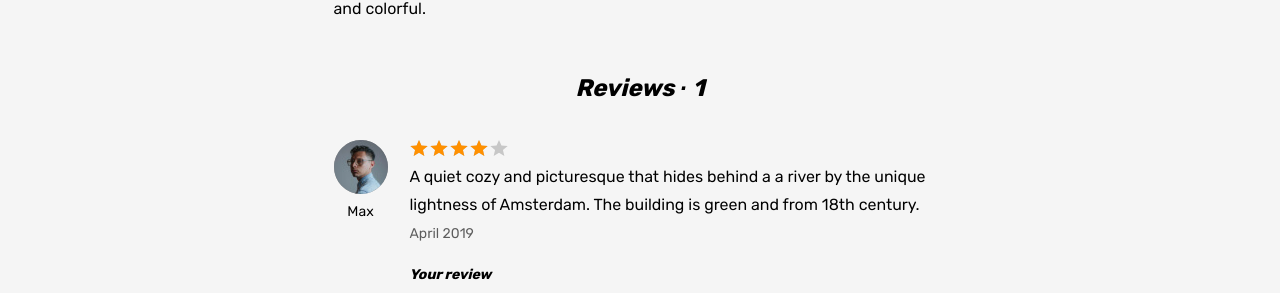
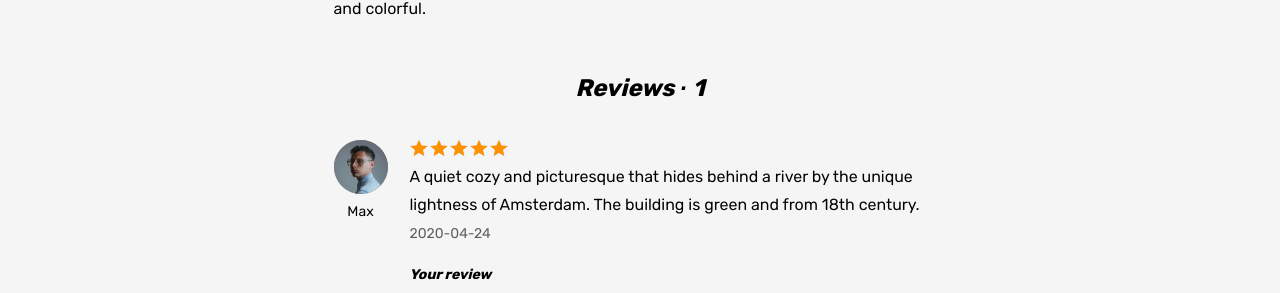
Before and after one commit to htmlacademy-react/794021-six-cities-simple-12, a React (Create React App) app in the folder project/: page /offer/1 in a window 1280 px wide. Shown: the part 1395-1688 px from the top of the page. Built offline with nearby package versions, Linux system fonts and the light colour scheme.

Commit message:
feature: show dynamic reviews from vars

```diff
--- a/project/src/components/app/app.tsx
+++ b/project/src/components/app/app.tsx
@@ -3,13 +3,14 @@ import Main from 'src/pages/main/main';
 import Login from 'src/pages/login/login';
 import Rooms from 'src/components/rooms/rooms';
 import NotFound from 'src/components/not-found/not-found';
-import { Cities, City, Offers, UserLogin } from 'src/types/types';
+import { Cities, City, Offers, Reviews, UserLogin } from 'src/types/types';
 
 type AppProps = {
   cities: Cities;
   currentCity: City;
   offers: Offers;
   offersCount: number;
+  reviews: Reviews;
   userLogin: UserLogin;
 };
 
@@ -23,7 +24,7 @@ function App(props: AppProps): JSX.Element {
           <Route
             path='offer/:id'
             element={
-              <Rooms offers={props.offers} userLogin={props.userLogin} />
+              <Rooms offers={props.offers} reviews={props.reviews} userLogin={props.userLogin} />
             }
           />
           <Route path='*' element={<NotFound />} />
--- /dev/null
+++ b/project/src/components/room-review/room-review.tsx
@@ -0,0 +1,40 @@
+import { Review } from 'src/types/types';
+import { getPercentFromRating } from 'src/utils/utils';
+
+type RoomReviewProps = {
+  review: Review;
+}
+
+export default RoomReview;
+
+function RoomReview({ review }: RoomReviewProps): JSX.Element {
+  return (
+    <>
+      <div className="reviews__user user">
+        {
+          review.user.avatarUrl &&
+          <div className="reviews__avatar-wrapper user__avatar-wrapper">
+            <img className="reviews__avatar user__avatar" src={review.user.avatarUrl} width="54" height="54" alt="Reviews avatar" />
+          </div>
+        }
+        <span className="reviews__user-name">
+          {review.user.name}
+        </span>
+      </div>
+      <div className="reviews__info">
+        <div className="reviews__rating rating">
+          <div className="reviews__stars rating__stars">
+            <span style={{width: getPercentFromRating(review.rating)}}></span>
+            <span className="visually-hidden">Rating</span>
+          </div>
+        </div>
+        <p className="reviews__text">
+          {review.comment}
+        </p>
+        <time className="reviews__time" dateTime={review.date}>
+          {review.date /* TODO: convert*/}
+        </time>
+      </div>
+    </>
+  );
+}
--- a/project/src/components/room-reviews/room-reviews.tsx
+++ b/project/src/components/room-reviews/room-reviews.tsx
@@ -1,35 +1,35 @@
+import { Reviews } from 'src/types/types';
+import RoomReview from 'src/components/room-review/room-review';
+
+type RoomReviewProps = {
+  reviews: Reviews;
+}
+
 export default RoomReviews;
 // TODO: make dynamic
-function RoomReviews(): JSX.Element {
+function RoomReviews({ reviews }: RoomReviewProps): JSX.Element {
   return (
     <>
       <h2 className="reviews__title">Reviews &middot; <span className="reviews__amount">1</span></h2>
       <ul className="reviews__list">
-        <li className="reviews__item">
-          <div className="reviews__user user">
-            <div className="reviews__avatar-wrapper user__avatar-wrapper">
-              <img className="reviews__avatar user__avatar" src="img/avatar-max.jpg" width="54" height="54" alt="Reviews avatar" />
-            </div>
-            <span className="reviews__user-name">
-              Max
-            </span>
-          </div>
-          <div className="reviews__info">
-            <div className="reviews__rating rating">
-              <div className="reviews__stars rating__stars">
-                <span style={{width: '80%'}}></span>
-                <span className="visually-hidden">Rating</span>
-              </div>
-            </div>
-            <p className="reviews__text">
-              A quiet cozy and picturesque that hides behind a a river by the unique lightness of Amsterdam. The building is green and from 18th century.
-            </p>
-            <time className="reviews__time" dateTime="2019-04-24">April 2019</time>
-          </div>
-        </li>
+        {
+          reviews.map((review) => {
+            const key = `${review.id}-${review.date}-${review.comment}-${review.user.id}`;
+            return (
+              <li
+                className="reviews__item"
+                key={key}
+              >
+                <RoomReview review={review} />
+              </li>
+            );
+          })
+        }
       </ul>
       <form className="reviews__form form" action="#" method="post">
-        <label className="reviews__label form__label" htmlFor="review">Your review</label>
+        <label className="reviews__label form__label" htmlFor="review">
+          Your review
+        </label>
         <div className="reviews__rating-form form__rating">
           <input className="form__rating-input visually-hidden" name="rating" value="5" id="5-stars" type="radio" />
           <label htmlFor="5-stars" className="reviews__rating-label form__rating-label" title="perfect">
@@ -66,12 +66,21 @@ function RoomReviews(): JSX.Element {
             </svg>
           </label>
         </div>
-        <textarea className="reviews__textarea form__textarea" id="review" name="review" placeholder="Tell how was your stay, what you like and what can be improved"></textarea>
+        <textarea className="reviews__textarea form__textarea"
+          id="review" name="review"
+          placeholder="Tell how was your stay, what you like and what can be improved"
+        >
+        </textarea>
         <div className="reviews__button-wrapper">
           <p className="reviews__help">
-            To submit review please make sure to set <span className="reviews__star">rating</span> and describe your stay with at least <b className="reviews__text-amount">50 characters</b>.
+            To submit review please make sure to set
+            <span className="reviews__star">rating</span>
+            and describe your stay with at least
+            <b className="reviews__text-amount">50 characters</b>.
           </p>
-          <button className="reviews__submit form__submit button" type="submit" disabled>Submit</button>
+          <button className="reviews__submit form__submit button" type="submit" disabled>
+            Submit
+          </button>
         </div>
       </form>
     </>
--- a/project/src/components/rooms/rooms.tsx
+++ b/project/src/components/rooms/rooms.tsx
@@ -1,9 +1,10 @@
-import { Offer, OfferId, Offers, UserLogin } from 'src/types/types';
+import { Offer, OfferId, Offers, Reviews, UserLogin } from 'src/types/types';
 import { useParams } from 'react-router-dom';
 import Room from 'src/pages/room/room';
 
 type RoomsProps = {
   offers: Offers;
+  reviews: Reviews;
   userLogin: UserLogin;
 }
 
@@ -27,9 +28,11 @@ function Rooms(props: RoomsProps): JSX.Element | null {
     return null;
   }
 
+  const offerReviews = props.reviews.filter((review) => review.id === foundOffer.id);
   return (
     <Room
       offer={foundOffer}
+      reviews={offerReviews}
       userLogin={props.userLogin}
     />
   );
--- a/project/src/index.tsx
+++ b/project/src/index.tsx
@@ -2,7 +2,7 @@ import React from 'react';
 import ReactDOM from 'react-dom/client';
 import App from './components/app/app';
 import {
-  cities, offers, offersCount, currentCity, userLogin,
+  cities, offers, offersCount, currentCity, reviews, userLogin,
 } from 'src/store/mock';
 
 const root = ReactDOM.createRoot(
@@ -16,6 +16,7 @@ root.render(
       cities={cities}
       offers={offers}
       offersCount={offersCount}
+      reviews={reviews}
       userLogin={userLogin}
     />
   </React.StrictMode>,
--- a/project/src/pages/room/room.tsx
+++ b/project/src/pages/room/room.tsx
@@ -4,17 +4,18 @@ import RoomGallery from 'src/components/room-gallery/room-gallery';
 import RoomHardwareFeatures from 'src/components/room-hardware-features/room-hardware-features';
 import RoomHost from 'src/components/room-host/room-host';
 import RoomReviews from 'src/components/room-reviews/room-reviews';
-import { Offer, UserLogin } from 'src/types/types';
+import { Offer, Reviews, UserLogin } from 'src/types/types';
 import { getPercentFromRating, capitalizeFirstLetter } from 'src/utils/utils';
 
 export default Room;
 
 type RoomProps = {
   offer: Offer;
+  reviews: Reviews;
   userLogin: UserLogin;
 }
 
-function Room({ offer, userLogin }: RoomProps): JSX.Element {
+function Room({ offer, reviews, userLogin }: RoomProps): JSX.Element {
   return (
     <>
       <HeaderRoom userLogin={userLogin} />
@@ -60,7 +61,7 @@ function Room({ offer, userLogin }: RoomProps): JSX.Element {
               <RoomHardwareFeatures goods={offer.goods}/>
               <RoomHost host={offer.host} />
               <section className="property__reviews reviews">
-                <RoomReviews />
+                <RoomReviews reviews={reviews} />
               </section>
             </div>
           </div>
```
